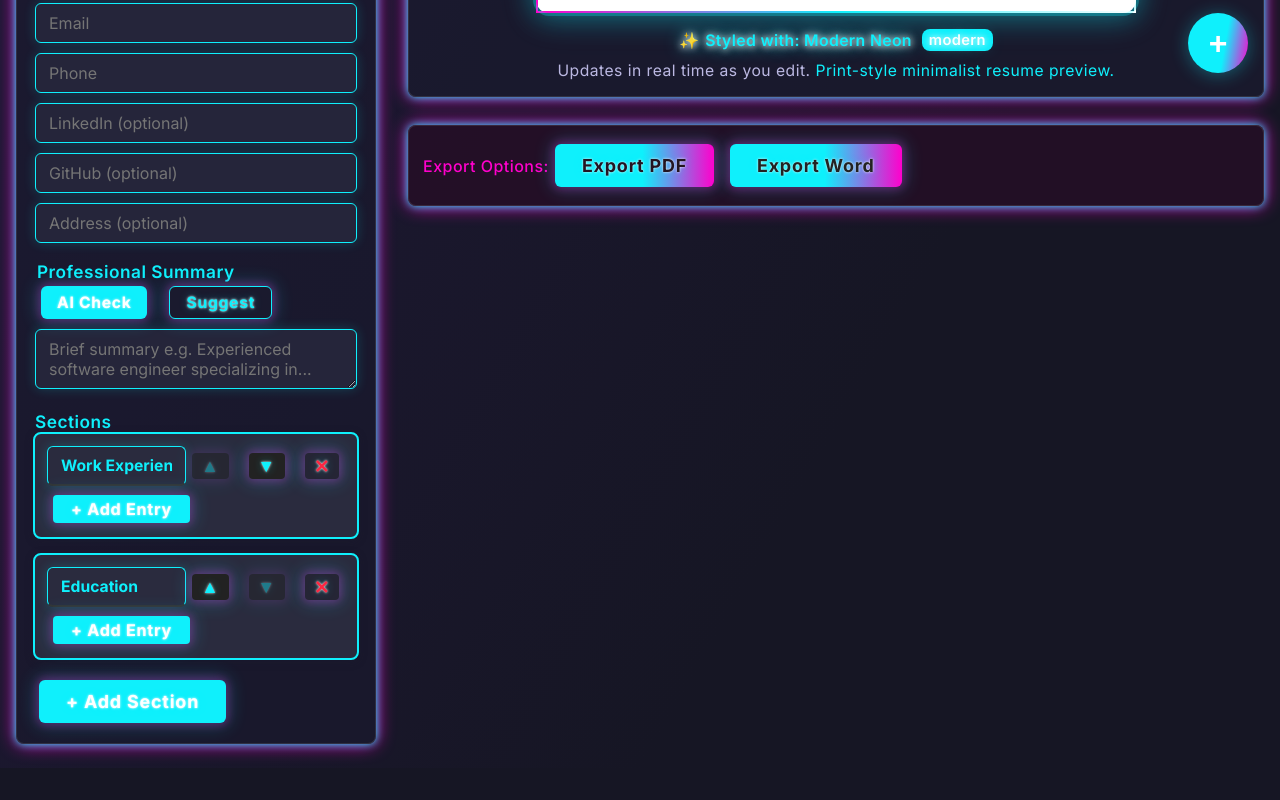
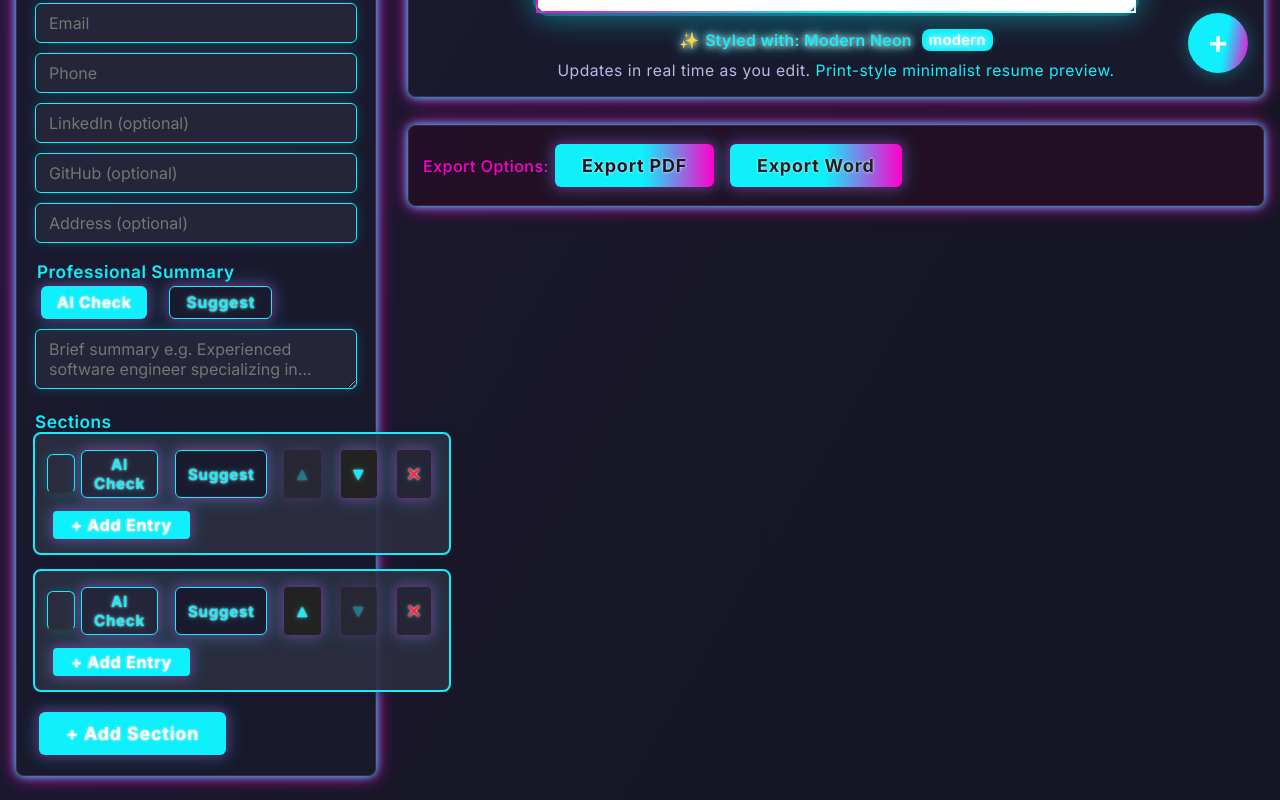
Before and after one commit to Workflow-Manager-admin/resumecraft-ai-12247-cf20a7c5, a React (Create React App) app in the folder resumecraft_ai_frontend/: page / in a window 1280 px wide. Shown: the part 691-1491 px from the top of the page. Before the commit the page ends 1459 px from the top, so only its background shows below. Built offline with nearby package versions, Linux system fonts and the light colour scheme; the HTML template or start-up script is replaced by a standard one.

Commit message:
Auto-commit: Changes as of 2025-05-28T11:25:13.461658+00:00

```diff
--- a/resumecraft_ai_frontend/src/components/DocumentEditor.js
+++ b/resumecraft_ai_frontend/src/components/DocumentEditor.js
@@ -280,6 +280,37 @@ function DocumentEditor({
                     }}
                   />
                   <div style={{ display: "flex", gap: 8 }}>
+                    {/* --- AI action buttons mocked per section --- */}
+                    <button
+                      type="button"
+                      className="btn"
+                      style={{
+                        background: "#25253a",
+                        color: selectedTemplate?.accent || "#0ff0fc",
+                        border: `1.3px solid ${selectedTemplate?.accent || "#0ff0fc"}`,
+                        fontWeight: 700,
+                        fontSize: "0.95rem",
+                        padding: "4px 12px",
+                        marginRight: 3
+                      }}
+                      onClick={() => window.alert(`Simulated AI Check (${sec.label})!`)}
+                      title="AI grammar & tone check for this section"
+                    >AI Check</button>
+                    <button
+                      type="button"
+                      className="btn"
+                      style={{
+                        background: "#1a1a2e",
+                        color: selectedTemplate?.accent || "#ff00cc",
+                        border: `1.3px solid ${selectedTemplate?.accent || "#ff00cc"}`,
+                        fontWeight: 700,
+                        fontSize: "0.95rem",
+                        padding: "4px 12px",
+                        marginRight: 3
+                      }}
+                      onClick={() => window.alert(`Simulated AI Suggest for (${sec.label})!`)}
+                      title="AI content suggestion for this section"
+                    >Suggest</button>
                     {/* Move up */}
                     <button
                       type="button"
```
Also changed, not shown: 2 other files (tests, documents, lock files or other folders).
